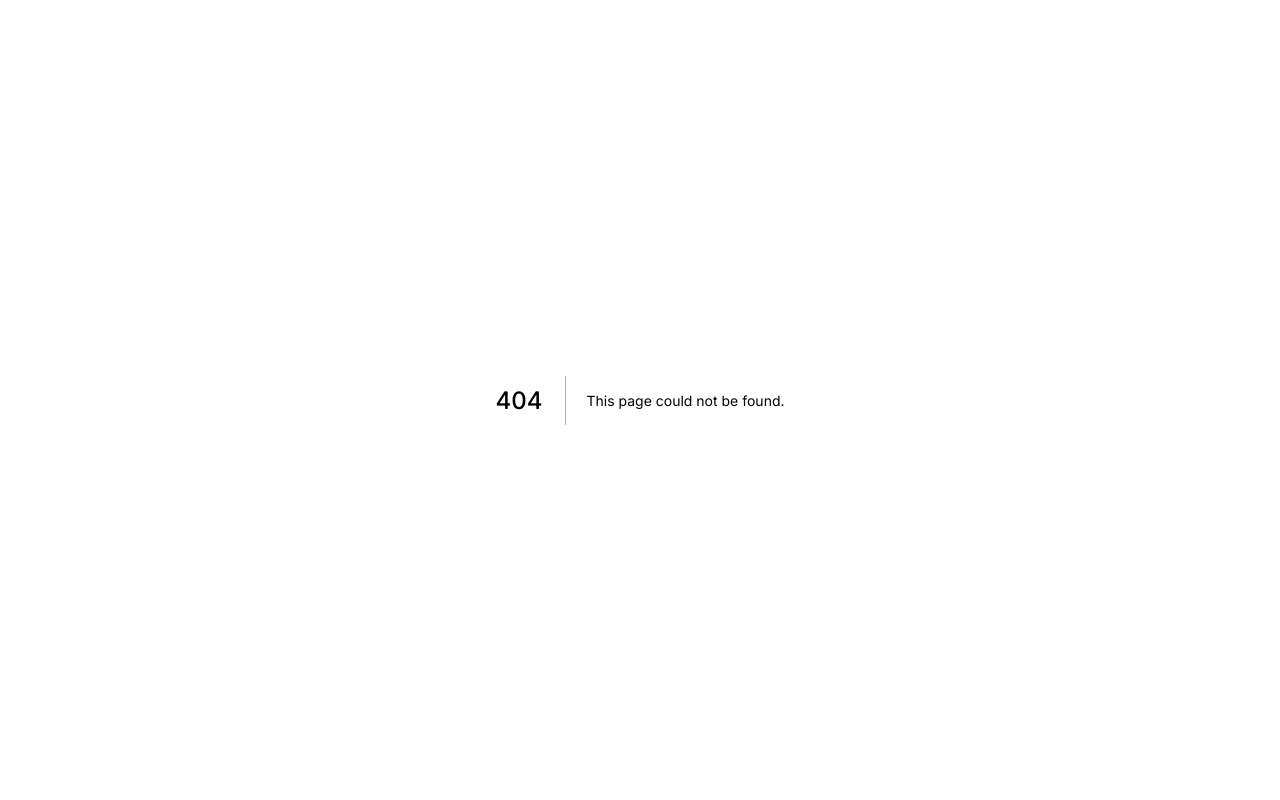
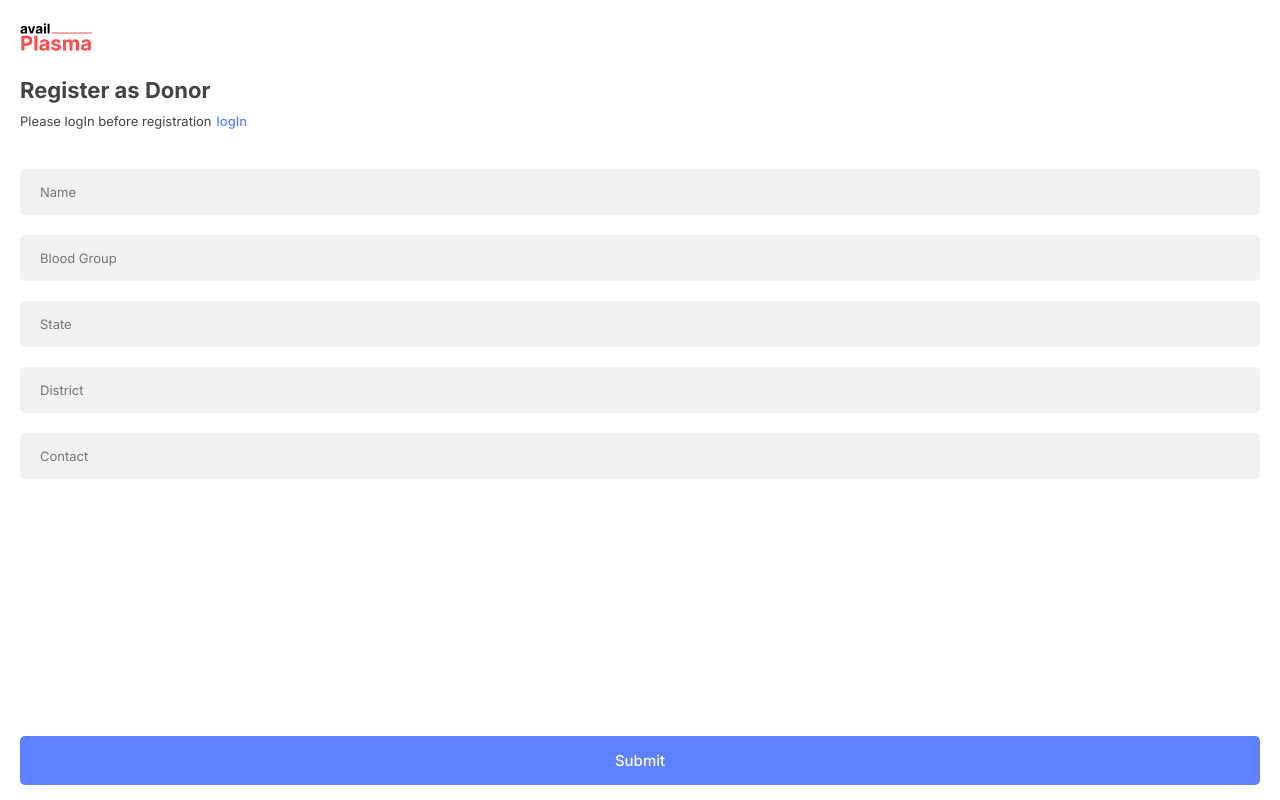
Before and after one commit to hrishiksh/avail-plasma, a Next.js app: page /donor in a window 1280 px wide. Before the commit this address had no page. Built offline with nearby package versions, Linux system fonts and the light colour scheme.

Commit message:
ADD: style for donor page is added

```diff
--- a/package.json
+++ b/package.json
@@ -12,6 +12,7 @@
     "next": "10.1.3",
     "react": "17.0.2",
     "react-dom": "17.0.2",
+    "react-hook-form": "^7.3.6",
     "sass": "^1.32.11"
   }
 }
--- /dev/null
+++ b/pages/donor.js
@@ -0,0 +1,48 @@
+import { useForm } from "react-hook-form";
+import Link from "next/link";
+import style from "../styles/pages/Donor.module.scss";
+
+export default function Search() {
+  const { register, handleSubmit } = useForm();
+
+  const submitData = (data) => console.log(data);
+
+  return (
+    <>
+      <header className={style.header}>
+        <img src="logo.svg" alt="logo" className={style.header__logo} />
+      </header>
+      <main className={style.main}>
+        <h1 className={style.main__h1}>Register as Donor</h1>
+        <p className={style.main__p}>
+          <span>Please logIn before registration</span>
+          <span>logIn</span>
+        </p>
+        <form onSubmit={handleSubmit(submitData)}>
+          <div>
+            <input type="text" placeholder="Name" {...register("name")} />
+            <input
+              type="text"
+              placeholder="Blood Group"
+              {...register("bloodGr")}
+            ></input>
+            <input type="text" placeholder="State" {...register("state")} />
+            <input
+              type="text"
+              placeholder="District"
+              {...register("district")}
+            />
+            <input
+              type="number"
+              placeholder="Contact"
+              {...register("contact")}
+            />
+          </div>
+          <Link href="/">
+            <button type="submit">Submit</button>
+          </Link>
+        </form>
+      </main>
+    </>
+  );
+}
--- a/pages/index.js
+++ b/pages/index.js
@@ -1,8 +1,8 @@
 import Head from "next/head";
 import styles from "../styles/pages/Home.module.scss";
-import { useEffect, useState } from "react";
 import fire from "../config/fire-config";
 import DonorList from "../components/DonorList";
+import Link from "next/link";
 
 export default function Home({ staticData, name }) {
   return (
@@ -25,7 +25,9 @@ export default function Home({ staticData, name }) {
         <section className={styles.main__hero}>
           <div className={styles.main__hero__textbtn}>
             <h1>Donate Plasma and Save lives</h1>
-            <button>Register Now</button>
+            <Link href="/donor">
+              <button>Register Now</button>
+            </Link>
           </div>
           <img
             src="/homepage/blood-drop.svg"
--- a/styles/globals.scss
+++ b/styles/globals.scss
@@ -5,6 +5,7 @@
   --accent-color: #5e81ff;
   --font-color: #444444;
   --font-color-light: #848484;
+  --input-background-color: #f1f1f1;
 }
 
 html,
@@ -24,5 +25,3 @@ a {
 * {
   box-sizing: border-box;
 }
-
-$primary-color: red;
--- /dev/null
+++ b/styles/pages/Donor.module.scss
@@ -0,0 +1,56 @@
+.header {
+  width: 90%;
+  margin: 2rem;
+  &__logo {
+    height: 3.5rem;
+  }
+}
+
+.main {
+  margin: 1rem 2rem;
+  height: 82vh;
+  &__h1 {
+    font-size: 2.2rem;
+    padding-bottom: 1rem;
+    color: var(--font-color);
+  }
+  &__p {
+    font-size: 1.3rem;
+    color: var(--font-color);
+    span:nth-child(2) {
+      color: var(--accent-color);
+      padding-left: 0.5rem;
+      font-weight: 500;
+    }
+  }
+  form {
+    padding-top: 4rem;
+    height: 100%;
+    display: flex;
+    flex-direction: column;
+    justify-content: space-between;
+    input {
+      padding: 1.5rem 2rem;
+      width: 100%;
+      margin-bottom: 2rem;
+      outline: none;
+      border-radius: 0.5rem;
+      border: none;
+      background-color: var(--input-background-color);
+      font-size: 1.3rem;
+      color: var(--font-color);
+      &:focus {
+        border: 2px solid var(--accent-color);
+      }
+    }
+    button {
+      background-color: var(--accent-color);
+      border: none;
+      padding: 1.5rem;
+      font-size: 1.5rem;
+      font-weight: 500;
+      color: white;
+      border-radius: 0.5rem;
+    }
+  }
+}
```
Also changed, not shown: 2 other files (tests, documents, lock files or other folders).
